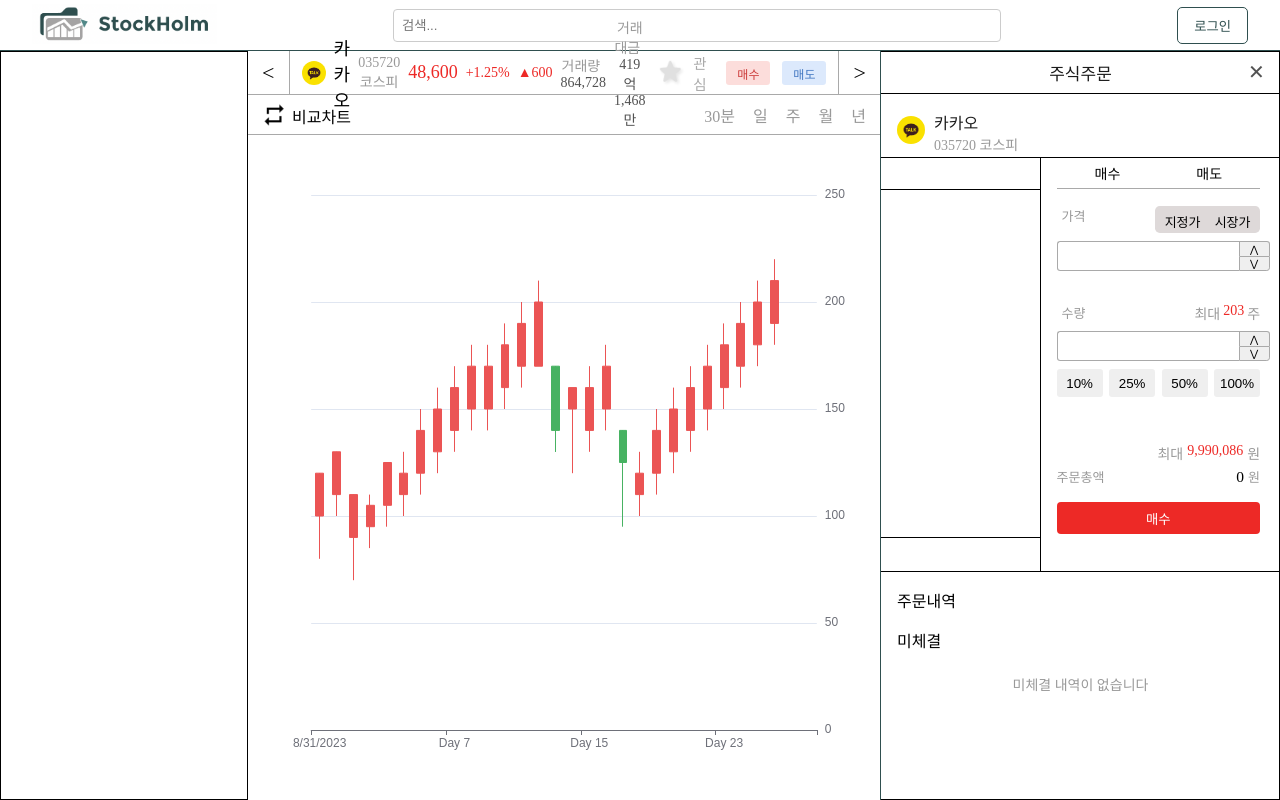
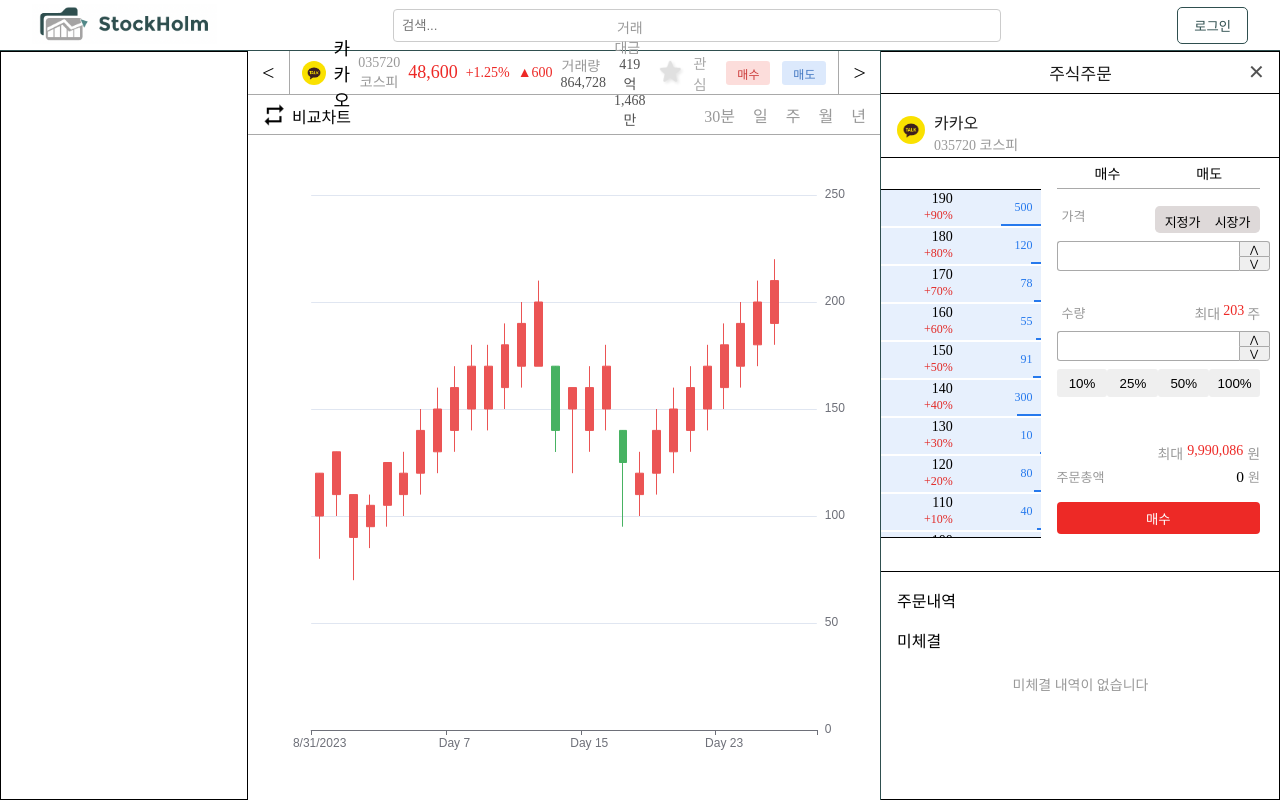
Before and after one commit to codestates-seb/seb45_main_008, a React (Vite) app in the folder client/: page / in a window 1280 px wide. Built offline with nearby package versions, Linux system fonts and the light colour scheme.

Commit message:
[Feat] 주가 정보관련 화면 구현
- 주식주문 컴포넌트의 주가 정보관련 화면 구현
- 세부 기능 추가 예정

Issues #12

```diff
--- a/client/src/components/StockOrderSection/StockPrice.tsx
+++ b/client/src/components/StockOrderSection/StockPrice.tsx
@@ -1,10 +1,49 @@
 import { styled } from "styled-components";
+
+// dummyData
+const dummyPrice: dummyProps[] = [
+  { price: 190, changeRate: 90, volume: 500 },
+  { price: 180, changeRate: 80, volume: 120 },
+  { price: 170, changeRate: 70, volume: 78 },
+  { price: 160, changeRate: 60, volume: 55 },
+  { price: 150, changeRate: 50, volume: 91 },
+  { price: 140, changeRate: 40, volume: 300 },
+  { price: 130, changeRate: 30, volume: 10 },
+  { price: 120, changeRate: 20, volume: 80 },
+  { price: 110, changeRate: 10, volume: 40 },
+  { price: 100, changeRate: 0, volume: 180 },
+  { price: 90, changeRate: -10, volume: 250 },
+  { price: 80, changeRate: -20, volume: 1000 },
+  { price: 70, changeRate: -30, volume: 900 },
+  { price: 60, changeRate: -40, volume: 850 },
+  { price: 50, changeRate: -50, volume: 154 },
+  { price: 40, changeRate: -60, volume: 820 },
+  { price: 30, changeRate: -70, volume: 1100 },
+  { price: 20, changeRate: -80, volume: 800 },
+  { price: 10, changeRate: -90, volume: 500 },
+  { price: 5, changeRate: -95, volume: 800 },
+];
+const upperPriceVolumeSum = 1000;
+const lowerPriceVolumeSum = 2000;
+//
 
 const StockPrice = () => {
   return (
     <Container>
       <HighFigure></HighFigure>
-      <PriceInfo></PriceInfo>
+      <PriceList>
+        {dummyPrice.map((item, idx) => (
+          <PriceInfo
+            upperPriceVolumeSum={upperPriceVolumeSum}
+            lowerPriceVolumeSum={lowerPriceVolumeSum}
+            key={item.price}
+            index={idx}
+            price={item.price}
+            changeRate={item.changeRate}
+            volume={item.volume}
+          />
+        ))}
+      </PriceList>
       <LowerFigure></LowerFigure>
     </Container>
   );
@@ -12,11 +51,78 @@
 
 export default StockPrice;
 
+const PriceInfo = (props: PriceInfoProps) => {
+  const {
+    upperPriceVolumeSum,
+    lowerPriceVolumeSum,
+    index,
+    price,
+    changeRate,
+    volume,
+  } = props;
+
+  const changeRateText01: string = changeRate > 0 ? "+" : "";
+  const changeRateText02: string = "%";
+
+  return (
+    <InfoContainer index={index}>
+      <Price>
+        <div className="price">{price}</div>
+        <div className="changeRate">
+          {changeRateText01}
+          {changeRate}
+          {changeRateText02}
+        </div>
+      </Price>
+      <Volume index={index}>
+        <div className="volume">{volume}</div>
+        <VolumePercentge
+          index={index}
+          volume={volume}
+          upperPriceVolumeSum={upperPriceVolumeSum}
+          lowerPriceVolumeSum={lowerPriceVolumeSum}
+        />
+      </Volume>
+    </InfoContainer>
+  );
+};
+
+// dummy 관련 변수
+interface dummyProps {
+  price: number;
+  changeRate: number;
+  volume: number;
+}
+
+interface PriceInfoProps {
+  upperPriceVolumeSum: number;
+  lowerPriceVolumeSum: number;
+  index: number;
+  price: number;
+  changeRate: number;
+  volume: number;
+}
+
+interface InfoContainerProps {
+  index: number;
+}
+
+interface VolumeProps {
+  index: number;
+}
+
+interface VolumePercentageProps {
+  index: number;
+  volume: number;
+  upperPriceVolumeSum: number;
+  lowerPriceVolumeSum: number;
+}
+
+// component 생성
 const Container = styled.div`
   width: 40%;
   height: 100%;
   margin-right: 16px;
-  border-right: 1px solid black;
 `;
 
 const HighFigure = styled.div`
@@ -25,10 +131,75 @@
   border-bottom: 1px solid black;
 `;
 
-const PriceInfo = styled.div`
+const PriceList = styled.ul`
   width: 100%;
   height: 348px;
+  padding: 0px;
   border-bottom: 1px solid black;
+  overflow-y: scroll;
+
+  &::-webkit-scrollbar {
+    display: none;
+  }
+`;
+
+const InfoContainer = styled.div<InfoContainerProps>`
+  width: 100%;
+  height: 36px;
+  margin-bottom: 2px;
+  background-color: ${(props) => (props.index > 9 ? "#FDE8E7" : "#E7F0FD")};
+  display: flex;
+  flex-direction: row;
+`;
+
+const Price = styled.div`
+  width: 50%;
+  display: flex;
+  padding-right: 8px;
+  flex-direction: column;
+  align-items: flex-end;
+
+  .price {
+    font-size: 14px;
+    font-weight: 400;
+    padding-top: 1px;
+  }
+
+  .changeRate {
+    font-size: 12px;
+    font-weight: 400;
+    color: #e22926;
+    padding-top: 1px;
+  }
+`;
+
+const Volume = styled.div<VolumeProps>`
+  width: 50%;
+  display: flex;
+  flex-direction: column;
+  justify-content: space-between;
+  align-items: flex-end;
+  font-size: 12px;
+  color: ${(props) => (props.index < 10 ? "#2679ed" : "#e22926")};
+
+  .volume {
+    height: 100%;
+    display: flex;
+    align-items: center;
+    padding-right: 8px;
+  }
+`;
+
+const VolumePercentge = styled.span<VolumePercentageProps>`
+  width: ${(props) =>
+    (props.volume /
+      (props.index < 10
+        ? props.upperPriceVolumeSum
+        : props.lowerPriceVolumeSum)) *
+    100}%;
+
+  height: 2px;
+  background-color: ${(props) => (props.index < 10 ? "#2679ed" : "#e22926")};
 `;
 
 const LowerFigure = styled.div`
--- a/client/src/components/StockOrderSection/VolumeSetteing.tsx
+++ b/client/src/components/StockOrderSection/VolumeSetteing.tsx
@@ -121,7 +121,7 @@
   margin-top: 8px;
 
   & button {
-    width: 46px;
+    width: 56px;
     height: 28px;
     border: none;
     border-radius: 0.2rem;
```
